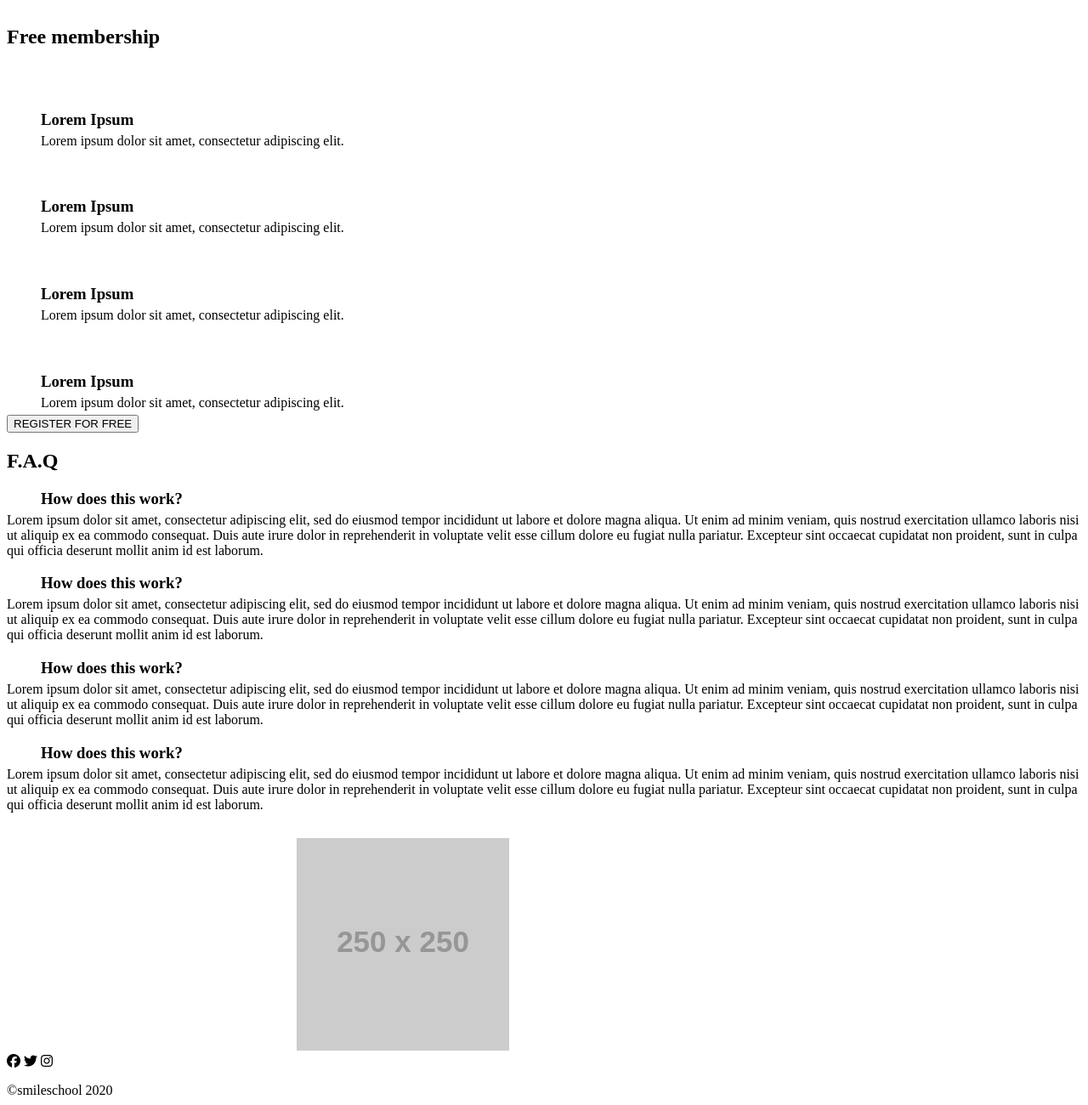
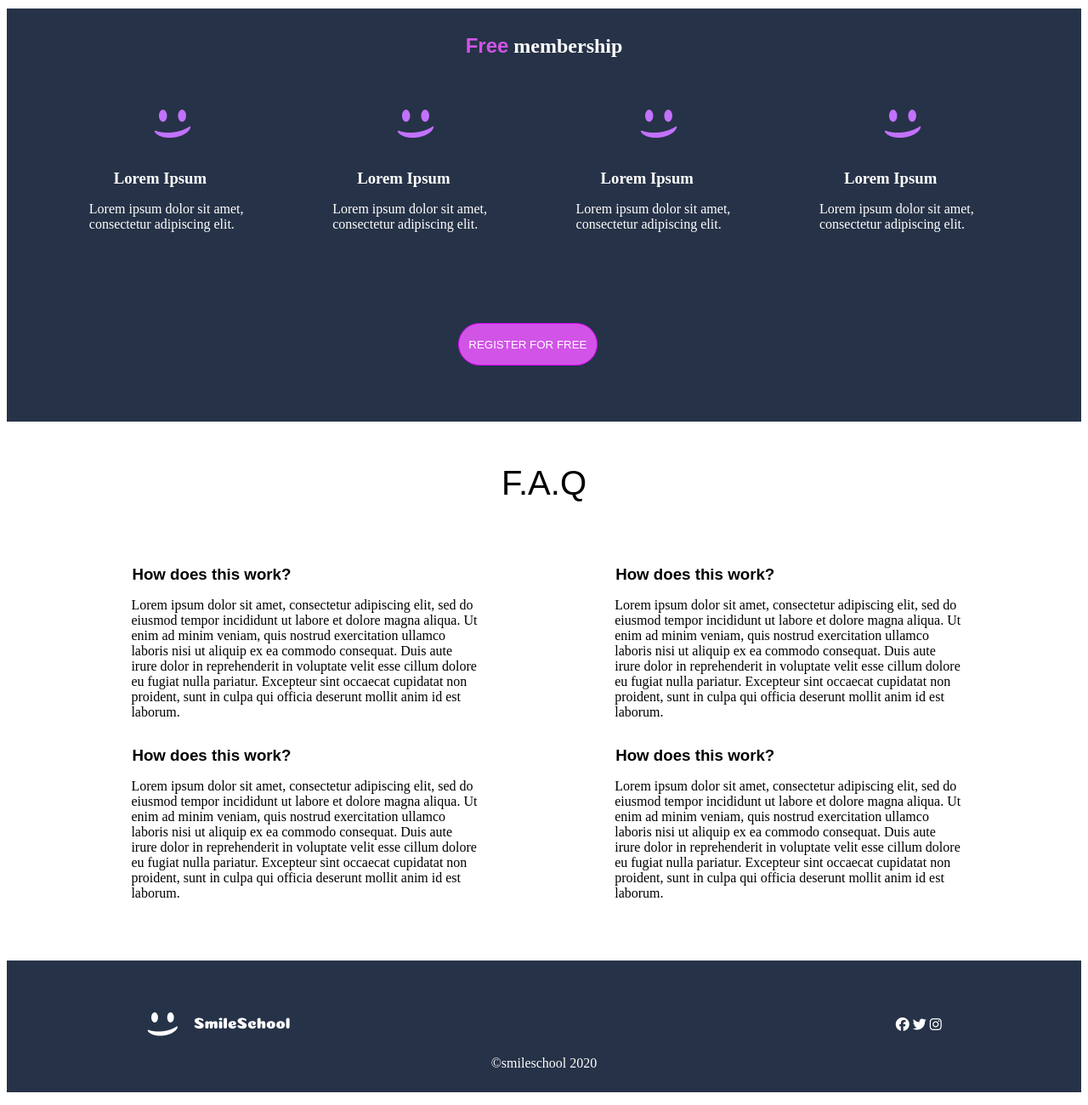
Before and after one commit to zizuo2050/alx_html_css, a plain HTML site: page css_advanced/index.html in a window 1280 px wide. Shown: the part 1780-3080 px from the top of the page at 85% size. Drawn offline with Linux system fonts and the light colour scheme; placeholder pictures from the web are drawn by us.

Commit message:
add style to webpage

```diff
--- a/css_advanced/index.html
+++ b/css_advanced/index.html
@@ -143,33 +143,33 @@
                 <p class="min">8 min</p>
             </div>
         </section>
-        <section>
-            <h2>Free membership</h2>
-            <div>
-                <img src="./images/smile.svg" alt="">
+        <section class="membership">
+            <h2><span>Free</span> membership</h2>
+            <div class="frist-member">
+                <img src="./image/smile.png" alt="">
                 <h3>Lorem Ipsum</h3>
                 <p>Lorem ipsum dolor sit amet, consectetur adipiscing elit.</p>
             </div>
             <div>
-                <img src="./images/smile.svg" alt="">
+                <img src="./image/smile.png" alt="">
                 <h3>Lorem Ipsum</h3>
                 <p>Lorem ipsum dolor sit amet, consectetur adipiscing elit.</p>
             </div>
             <div>
-                <img src="./images/smile.svg" alt="">
+                <img src="./image/smile.png" alt="">
                 <h3>Lorem Ipsum</h3>
                 <p>Lorem ipsum dolor sit amet, consectetur adipiscing elit.</p>
             </div>
             <div>
-                <img src="./images/smile.svg" alt="">
+                <img src="./image/smile.png" alt="">
                 <h3>Lorem Ipsum</h3>
                 <p>Lorem ipsum dolor sit amet, consectetur adipiscing elit.</p>
             </div>
             <button>REGISTER FOR FREE</button>
         </section>
-        <section>
+        <section class="faq">
             <h2>F.A.Q</h2>
-            <div>
+            <div class="faq-cont">
                 <div>
                     <div>
                         <h3>How does this work?</h3>
@@ -219,9 +219,9 @@
         </section>
     </main>
     <footer>
-        <section>
+        <section class="footer">
             <div>
-                <img src="https://fakeimg.pl/250x250?text=Sample+Logo" alt="logo">
+                <img src="./Image/logo.png" alt="logo">
                 <div>
                     <i class="fa-brands fa-facebook"></i>
                     <i class="fa-brands fa-twitter"></i>
--- a/css_advanced/styles.css
+++ b/css_advanced/styles.css
@@ -190,6 +190,7 @@ section div p {
 }
 
 #videos-list h2 span {
+    font-family: Arial, Helvetica, sans-serif;
     color: blueviolet;
     font-weight: bold;
 }
@@ -220,6 +221,7 @@ section div p {
     padding: 0;
     top: 28.5%;
     left: 93px;
+    border-radius: 3px;
     border-width: 12px;
     border-style: solid;
     border-color: transparent transparent transparent blueviolet;
@@ -304,4 +306,119 @@ section div p {
     bottom: -101px;
     text-align: right;
     color: blueviolet;
+
 }
+
+.membership {
+    display: flex;
+    flex-wrap: wrap;
+    background-color: #263247;
+    color: white;
+}
+
+.membership h2 {
+    width: 100%;
+    text-align: center;
+    margin: 30px;
+}
+
+.membership h2 span {
+    color: #d154e7;
+    font-family: Arial, Helvetica, sans-serif;
+    font-weight: bold;
+}
+
+.membership div {
+    width: calc(90% / 4);
+    padding: 1px;
+}
+
+.frist-member {
+    margin-left: 7.5%;
+}
+
+.membership div h3 {
+    margin: 20px 5px 5px 20px;
+    padding: 10px;
+}
+
+.membership div p {
+    padding: 1px;
+    width: 200px;
+}
+
+.membership button {
+    width: 164px;
+    height: 50px;
+    border-radius: 31px;
+    border: 1px solid #e104fb;
+    margin-left: 42%;
+    margin-top: 100px;
+    margin-bottom: 66px;
+    text-align: center;
+    color: white;
+    background-color: #d154e7;
+}
+
+.faq {
+    /* display: flex;
+    flex-wrap: wrap; */
+}
+
+.faq h2 {
+    text-align: center;
+    font-weight: bold;
+    margin-top: 50px;
+    font-family: Arial, Helvetica, sans-serif;
+    font-weight: 100;
+    font-size: 2.5em;
+}
+
+.faq-cont {
+    display: flex;
+    justify-content: flex-start;
+    margin-left: 10%;
+    margin-bottom: 50px;
+
+
+}
+
+.faq div div {
+    width: 75%;
+    margin: 10px;
+}
+
+.faq div div div h3 {
+    padding: 1px;
+    margin: 30px 0 15px 0px;
+    text-align: left;
+    font-family: Arial, Helvetica, sans-serif;
+    font-weight: bold;
+}
+
+.footer {
+    background-color: #263247;
+    height: 155px;
+    position: relative;
+}
+
+.footer div img {
+    margin-left: 13%;
+    margin-top: 60px;
+    padding: 1px;
+}
+
+.footer div div {
+    position: absolute;
+    top: 67px;
+    right: 13%;
+}
+
+.footer div div {
+    color: #fff;
+}
+
+.footer p {
+    text-align: center;
+    color: #fff;
+}
```
